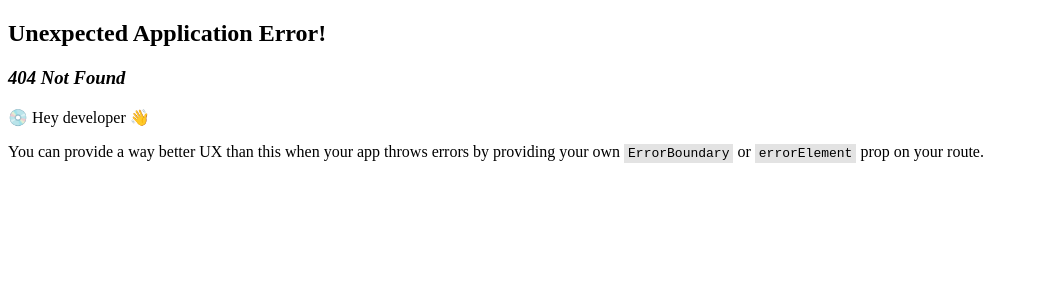
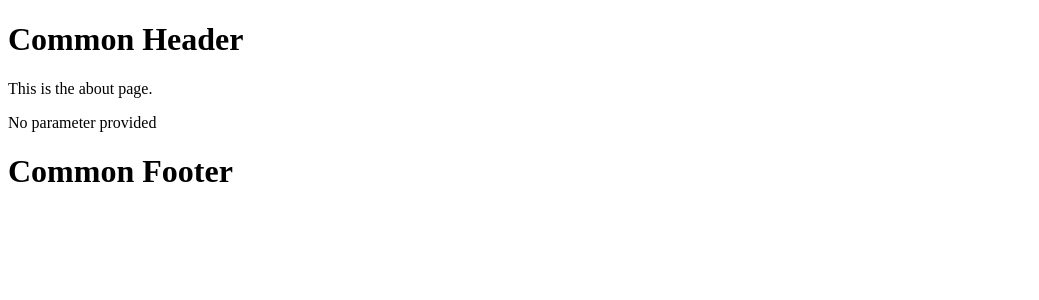
Before and after one commit to Mahendra14/ReactRouterSetup, a React (Create React App) app in the folder reactroutersetup/: page /myprofile/contacts in a window 1280 px wide. Before the commit this address had no page. Shown: the top 300 px of the page, without its empty margins (0-1039 px from the left). Built offline with nearby package versions, Linux system fonts and the light colour scheme.

Commit message:
Updating the routes with the defined routes as per our design

```diff
--- a/reactroutersetup/src/App.tsx
+++ b/reactroutersetup/src/App.tsx
@@ -1,30 +1,111 @@
 import React, { FunctionComponent } from 'react';
 import { BrowserRouter, Route, Routes } from 'react-router-dom';
-import Home from './pages/Home';
-import About from './pages/About';
+import Home from './pages/MyProfile';
+import About from './pages/Contacts';
 import LayoutComponent from './Components/Layout';
+import MyProfile from './pages/MyProfile';
+import Contacts from './pages/Contacts';
 interface AppProps {
 
 }
+const MailingAddressDuplicate = () => {
+  return (
+    <div>
+      {/* Your duplicate mailing address component */}
+      <h2>Mailing Address Duplicate</h2>
+    </div>
+  );
+};
 
+const Password = () => {
+  return (
+    <div>
+      {/* Your password component */}
+      <h2>Update Password</h2>
+    </div>
+  );
+};
+
+const Security = () => {
+  return (
+    <div>
+      {/* Your security component */}
+      <h2>Update Pin and Security Question</h2>
+    </div>
+  );
+};
+
+const UpdateProfile = () => {
+  return (
+    <div>
+      {/* Your profile update component */}
+      <h2>Update Profile</h2>
+    </div>
+  );
+};
+
+const PaperlessBilling = () => {
+  return (
+    <div>
+      {/* Your paperless billing component */}
+      <h2>Paperless Billing</h2>
+    </div>
+  );
+};
+
+const EasyPayOptions = () => {
+  return (
+    <div>
+      {/* Your EasyPay options component */}
+      <h2>EasyPay Options</h2>
+    </div>
+  );
+};
+const MailingAddress = () => {
+  return (
+    <div>
+      {/* Your mailing address component */}
+      <h2>Mailing Address</h2>
+    </div>
+  );
+};
+const Header = () => {
+  return (
+    <header>
+      {/* Your header content goes here */}
+      <h1>Common Header</h1>
+    </header>
+  );
+};
+const Footer = () => {
+  return (
+    <header>
+      {/* Your header content goes here */}
+      <h1>Common Footer</h1>
+    </header>
+  );
+};
 const App: FunctionComponent<AppProps> = () => {
   return (
-    // <BrowserRouter>
-    // <Routes>
-    //   <Route path="/" element={<Home />}/>
-    //   <Route path="about">
-    //     <Route index element={<About />} />
-    //     <Route path=":number" element={<About />} />
-    //   </Route>
+    <BrowserRouter>
+    <Header />
+       <Routes>
+        <Route path="/myprofile" element={<MyProfile />} />
+        <Route path="/myprofile/contacts" element={<Contacts />} />
+        <Route path="/myprofile/mailing-address" element={<MailingAddress />} />
+        <Route path="/myprofile/mailing-address-2" element={<MailingAddressDuplicate />} />
+        <Route path="/myprofile/password" element={<Password />} />
+        <Route path="/myprofile/security" element={<Security />} />
+        <Route path="/myprofile/update" element={<UpdateProfile />} />
 
-    //   {/* addding the layout component on top of about */}
-    //   <Route path="layout" element={<LayoutComponent />} >
-    //     < Route index element={<About/>} />
-    //     <Route path=":number" element={<About />} />
-    //   </Route>
-    // </Routes>
-    // </BrowserRouter>
-    <LayoutComponent></LayoutComponent>
+        <Route path="/ibill" element={<div>Placeholder for iBill</div>}>
+          <Route path="bill-delivery-options" element={<PaperlessBilling />} />
+          <Route path="automatic-payments" element={<EasyPayOptions />} />
+        </Route>
+      </Routes>
+      <Footer />
+    </BrowserRouter>
+    // <LayoutComponent></LayoutComponent>
     );
 }
 
--- a/reactroutersetup/src/Routes/Routes.tsx
+++ b/reactroutersetup/src/Routes/Routes.tsx
@@ -1,7 +1,7 @@
 import { createBrowserRouter } from "react-router-dom";
 import App from "../App";
-import Home from "../pages/Home";
-import AboutPage from "../pages/About";
+import Home from "../pages/MyProfile";
+import AboutPage from "../pages/Contacts";
 
 export const router = createBrowserRouter([
   {
--- a/reactroutersetup/src/index.tsx
+++ b/reactroutersetup/src/index.tsx
@@ -10,8 +10,8 @@ const root = ReactDOM.createRoot(
 );
 root.render(
   <React.StrictMode>
-    {/* <App /> */}
-    <RouterProvider router={router} />
+    <App />
+    {/* <RouterProvider router={router} /> */}
   </React.StrictMode>
 );
 
--- a/reactroutersetup/src/pages/About.tsx
+++ b/reactroutersetup/src/pages/Contacts.tsx
@@ -3,7 +3,7 @@ import { useParams } from 'react-router-dom';
 
 export interface IAboutPageProps {}
 
-const AboutPage: React.FunctionComponent<IAboutPageProps> = (props) => {
+const Contacts: React.FunctionComponent<IAboutPageProps> = (props) => {
     const [message, setMessage] = useState('');
     const { number } = useParams();
 
@@ -24,4 +24,4 @@ const AboutPage: React.FunctionComponent<IAboutPageProps> = (props) => {
     );
 };
 
-export default AboutPage;
+export default Contacts;
--- a/reactroutersetup/src/pages/Home.tsx
+++ b/reactroutersetup/src/pages/MyProfile.tsx
@@ -4,7 +4,7 @@ interface HomeProps {
 
 }
 
-const Home: React.FunctionComponent<HomeProps> = () => {
+const MyProfile: React.FunctionComponent<HomeProps> = () => {
     const navigate = useNavigate();
     return (
         <div>
@@ -17,4 +17,4 @@ const Home: React.FunctionComponent<HomeProps> = () => {
      );
 }
 
-export default Home;
+export default MyProfile;
```
